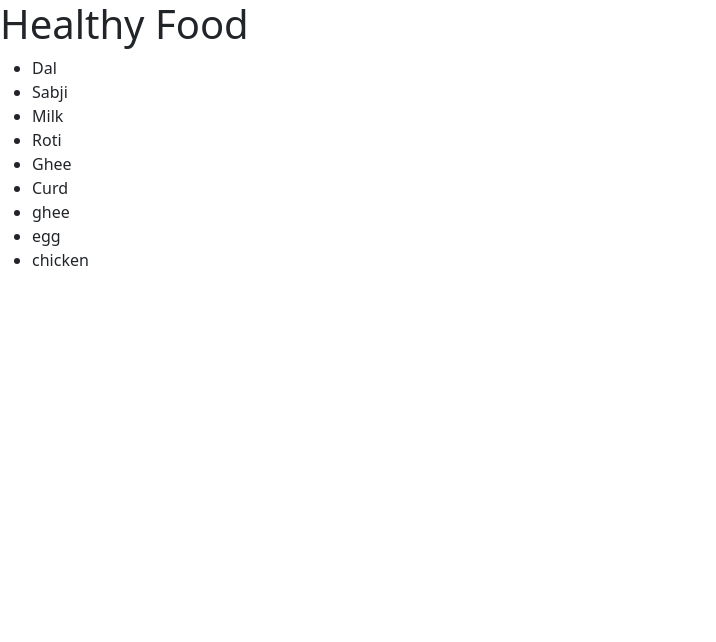
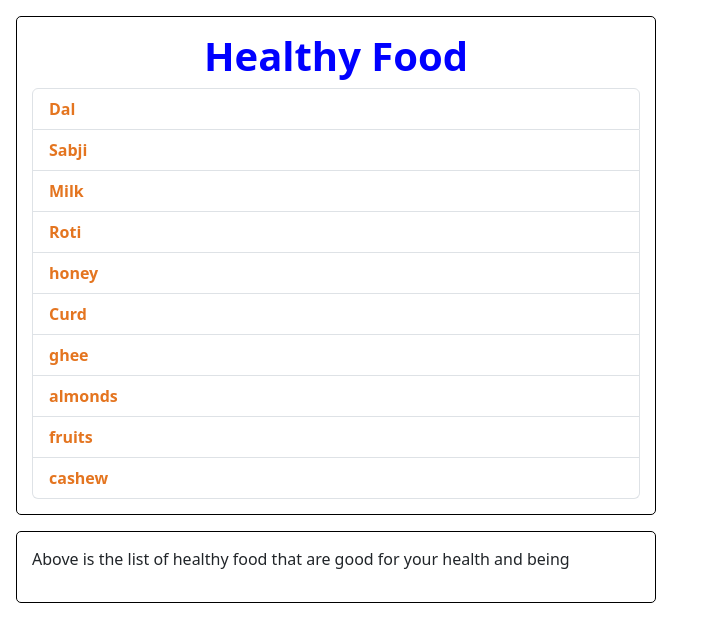
Before and after one commit to dg-codingbapunu/first-react-code, a React (Vite) app in the folder fragment/: page / in a window 1280 px wide. Shown: the top 642 px of the page, without its empty margins (0-716 px from the left). Built offline with nearby package versions, Linux system fonts and the light colour scheme.

Commit message:
passing childrens

```diff
--- a/fragment/src/App.css
+++ b/fragment/src/App.css
@@ -1,4 +1,5 @@
 .food-heading {
   font-weight: 900;
   color: blue;
+  text-align: center;
 }
--- a/fragment/src/App.jsx
+++ b/fragment/src/App.jsx
@@ -2,6 +2,7 @@ import ErrorMessage from "./ErrorMessage";
 import FoodItems from "./FoodItems";
 import "bootstrap/dist/css/bootstrap.min.css";
 import "./App.css";
+import Container from "./Container";
 
 function App() {
   // let foodItem = [];
@@ -10,18 +11,27 @@ function App() {
     "Sabji",
     "Milk",
     "Roti",
-    "Ghee",
+    "honey",
     "Curd",
     "ghee",
-    "egg",
-    "chicken",
+    "almonds",
+    "fruits",
+    "cashew",
   ];
 
   return (
     <>
-      <h1 classNameName="food-heading">Healthy Food</h1>
-      <ErrorMessage items={foodItem}></ErrorMessage>
-      <FoodItems items={foodItem}></FoodItems>
+      <Container>
+        <h1 className="food-heading">Healthy Food</h1>
+        <ErrorMessage items={foodItem}></ErrorMessage>
+        <FoodItems items={foodItem}></FoodItems>
+      </Container>
+      <Container>
+        <p>
+          Above is the list of healthy food that are good for your health and
+          being
+        </p>
+      </Container>
     </>
   );
 }
--- /dev/null
+++ b/fragment/src/Container.jsx
@@ -0,0 +1,5 @@
+import styles from "./Container.module.css";
+const Container = (props) => {
+  return <div className={styles.Container}>{props.children}</div>;
+};
+export default Container;
--- /dev/null
+++ b/fragment/src/Container.module.css
@@ -0,0 +1,7 @@
+.Container {
+  border: 1px solid black;
+  margin: 16px;
+  border-radius: 5px;
+  width: 50%;
+  padding: 15px;
+}
--- a/fragment/src/FoodItems.jsx
+++ b/fragment/src/FoodItems.jsx
@@ -1,7 +1,7 @@
 import Item from "./Item";
 function FoodItems({ items }) {
   return (
-    <ul classNameName="list-group">
+    <ul className="list-group">
       {items.map((item) => (
         <Item key={item} foodItem={item}></Item>
       ))}
--- a/fragment/src/Item.jsx
+++ b/fragment/src/Item.jsx
@@ -2,8 +2,8 @@ import styles from "./Item.module.css";
 
 function Item({ foodItem }) {
   return (
-    <li classNameName={`${styles["kg-item"]} `}>
-      <span classNameName={`${styles["kg-span"]}`}>{foodItem}</span>
+    <li className={`${styles["kg-item"]} list-group-item `}>
+      <span className={`${styles["kg-span"]}`}>{foodItem}</span>
     </li>
   );
 }
```
